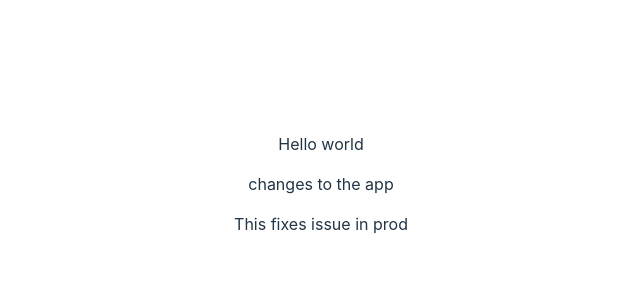
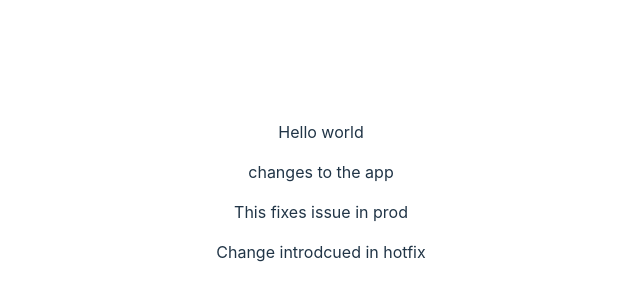
Before and after one commit to SagarMahadik/trial-cicd, a React (Vite) app: page / in a window 1280 px wide. Shown: the part 216-516 px from the top of the page, without its empty margins (319-959 px from the left). Built offline with nearby package versions, Linux system fonts and the light colour scheme.

Commit message:
fix: bug fix introduced in 1.0.1
div added

```diff
--- a/src/App.tsx
+++ b/src/App.tsx
@@ -10,7 +10,7 @@ function App() {
 
 			<p>changes to the app</p>
 			<p>This fixes issue in prod</p>
-
+			<div>Change introdcued in hotfix</div>
 		</>
 	);
 }
```
